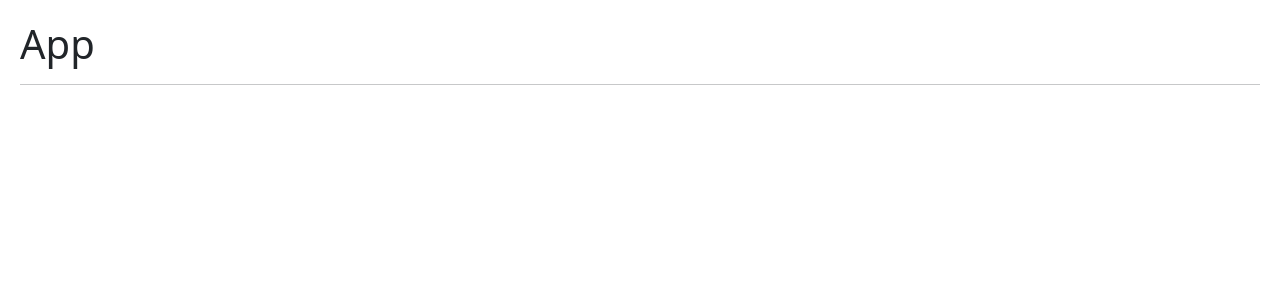
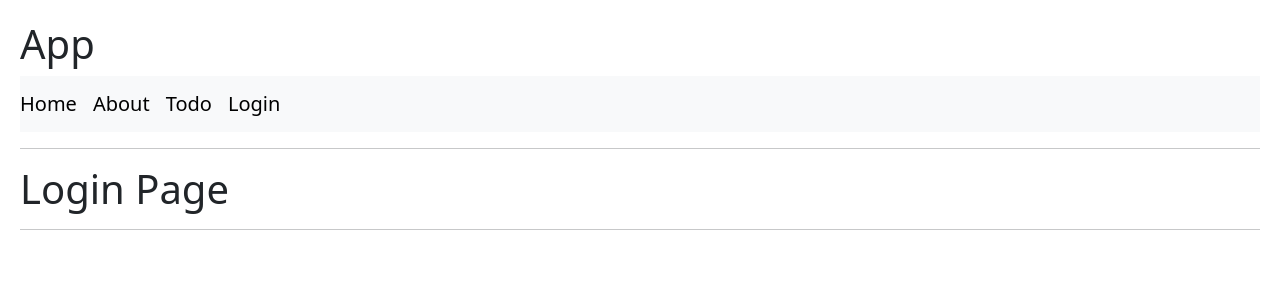
Before and after one commit to NachoBasilio/To-Do-List-Reducer, a React (Vite) app: page /login in a window 1280 px wide. Shown: the top 300 px of the page. Built offline with nearby package versions, Linux system fonts and the light colour scheme.

Commit message:
Aplicando Link

```diff
--- a/src/App.jsx
+++ b/src/App.jsx
@@ -1,10 +1,29 @@
-
+import { Routes, Route, Navigate, Link } from 'react-router-dom'
+import HomePage from './pages/HomePage'
+import AboutPage from './pages/AboutPage'
+import TodoApp from './pages/TodoApp'
+import LoginPage from './pages/LoginPage'
 
 export default function App() {
   return (
     <div>
         <h1>App</h1>
+        <nav className="navbar navbar-expand-lg navbar-light bg-light">
+            <Link className="navbar-brand" to="/">Home</Link>
+            <Link className="navbar-brand" to="/about">About</Link>
+            <Link className="navbar-brand" to="/todo">Todo</Link>
+            <Link className="navbar-brand" to="/login">Login</Link>
+        </nav>
+
         <hr />
+
+        <Routes>
+            <Route path='/' element={ <HomePage/>}></Route>
+            <Route path='/about' element={ <AboutPage/>}></Route>
+            <Route path='/todo' element={ <TodoApp/>}></Route>
+            <Route path='/login' element={ <LoginPage/>}></Route>
+            <Route path='*' element={ <Navigate to="/about"/>}></Route>
+        </Routes>
     </div>
   )
 }
```
